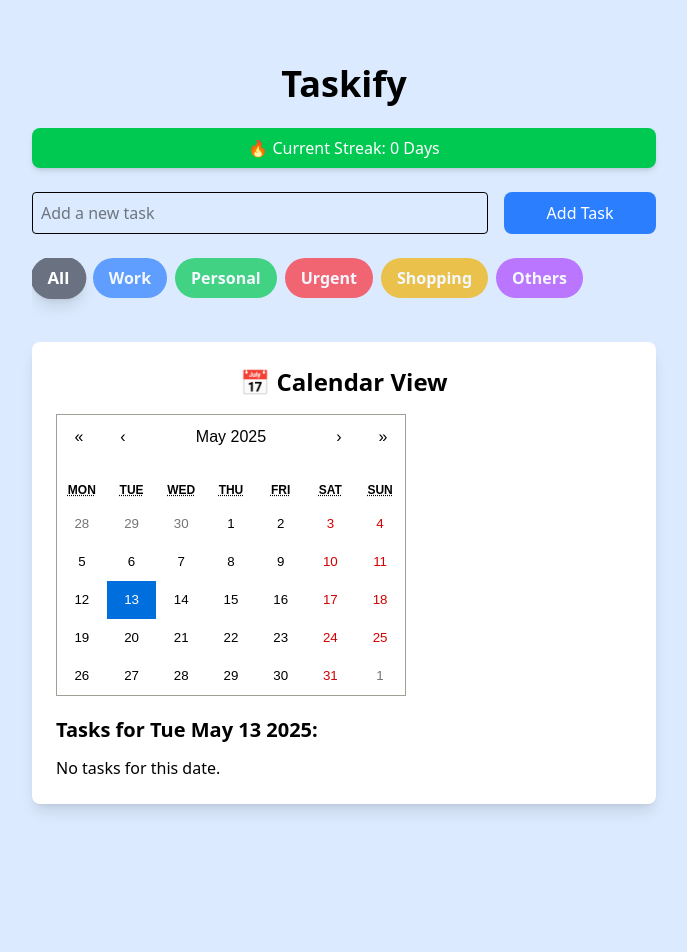
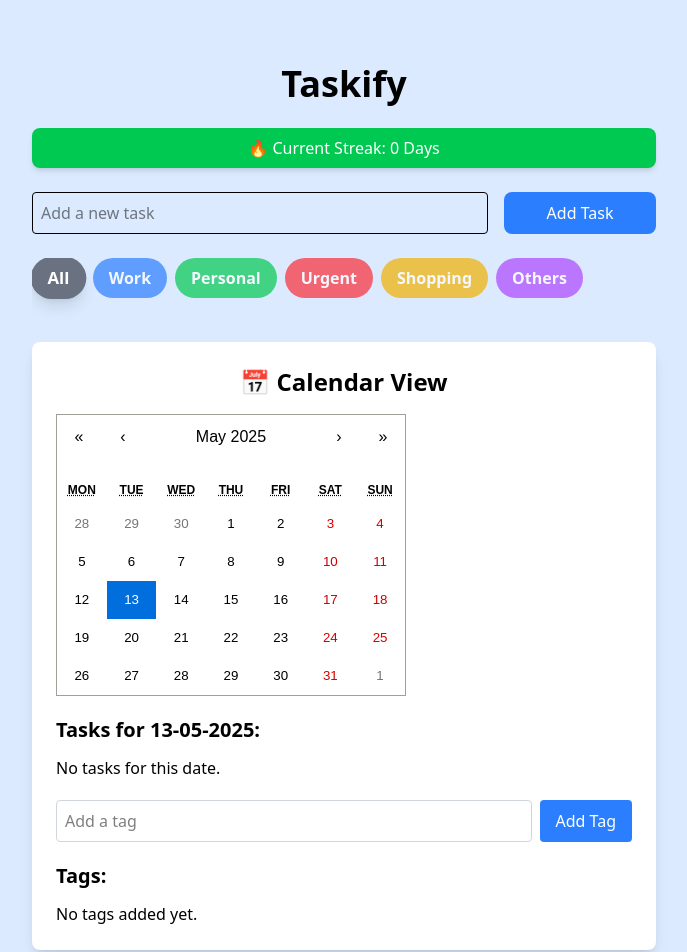
Before and after one commit to Ife-seyi/Taskify, a React (Vite) app: page / in a window 1280 px wide. Shown: the top 952 px of the page, without its empty margins (296-983 px from the left). Before the commit the page ends 828 px from the top, so only its background shows below. Built offline with nearby package versions, Linux system fonts and the light colour scheme.

Commit message:
updated CalenderView.jsx code

```diff
--- a/src/App.jsx
+++ b/src/App.jsx
@@ -182,16 +182,25 @@ function App() {
   }, [todos, streak, lastCompletedDate]);
 
   const addTodo = (text, dueDate, tag = 'Others') => {
+    // Ensure dueDate is valid before adding
+    const validDueDate = dueDate ? new Date(dueDate) : null;
+
+    if (validDueDate && isNaN(validDueDate.getTime())) {
+      alert('Invalid date. Please enter a correct date format.');
+      return;
+    }
+
     const newTodo = {
       id: Date.now(),
       text,
       completed: false,
       tag,
-      dueDate, // <-- Store the due date here
+      dueDate: validDueDate ? validDueDate.toISOString() : null,
     };
     setTodos([...todos, newTodo]);
     setNewTodo('');
   };
+
 
 
   const toggleComplete = (id) => {
--- a/src/Components/AddTodo.jsx
+++ b/src/Components/AddTodo.jsx
@@ -2,39 +2,69 @@ import React, { useState } from 'react';
 
 function AddTodo({ addTodo }) {
   const [inputText, setInputText] = useState('');
-  const [dueDate, setDueDate] = useState('');
+  const [inputDate, setInputDate] = useState('');
+  const [inputTag, setInputTag] = useState('Personal'); // Default tag
 
   const handleSubmit = (e) => {
     e.preventDefault();
-    if (inputText.trim() && dueDate) {
-      addTodo(inputText, dueDate);
+
+    console.log("Input Text:", inputText);
+    console.log("Input Date (raw):", inputDate);
+
+    if (inputText.trim() && inputDate) {
+      // Check if the date is valid
+      const validDate = new Date(inputDate);
+      console.log("Parsed Date (as Date object):", validDate);
+
+      if (isNaN(validDate.getTime())) {
+        alert('Invalid date. Please enter a correct date format.');
+        return;
+      }
+
+      console.log("Formatted Date (ISO):", validDate.toISOString());
+
+      // Call the parent addTodo function with formatted date
+      addTodo(inputText, validDate.toISOString(), inputTag);
       setInputText('');
-      setDueDate('');
+      setInputDate('');
     } else {
-      alert("Please enter both task and due date.");
+      alert('Please fill in all fields correctly.');
     }
   };
 
+
   return (
-    <form onSubmit={handleSubmit} className="flex flex-col gap-2 mb-4 md:flex-row">
+    <form onSubmit={handleSubmit} className="flex flex-col gap-2 mb-4">
       <input
         type="text"
         value={inputText}
         onChange={(e) => setInputText(e.target.value)}
-        className="p-2 border border-gray-300 rounded flex-1"
+        className="p-2 border border-gray-300 rounded"
         placeholder="Add a new task"
       />
+
       <input
         type="date"
-        value={dueDate}
-        onChange={(e) => setDueDate(e.target.value)}
+        value={inputDate}
+        onChange={(e) => setInputDate(e.target.value)}
         className="p-2 border border-gray-300 rounded"
+        placeholder="Select Date"
       />
-      <button
-        type="submit"
-        className="px-4 py-2 bg-blue-500 text-white rounded hover:bg-blue-600"
+
+      <select
+        value={inputTag}
+        onChange={(e) => setInputTag(e.target.value)}
+        className="p-2 border border-gray-300 rounded"
       >
-        Add
+        <option value="Personal">Personal</option>
+        <option value="Work">Work</option>
+        <option value="Urgent">Urgent</option>
+        <option value="Shopping">Shopping</option>
+        <option value="Others">Others</option>
+      </select>
+
+      <button type="submit" className="px-4 py-2 bg-blue-500 text-white rounded hover:bg-blue-600">
+        Add Tag
       </button>
     </form>
   );
--- a/src/Components/CalenderView.jsx
+++ b/src/Components/CalenderView.jsx
@@ -1,3 +1,72 @@
+// import React, { useState, useEffect } from 'react';
+// import Calendar from 'react-calendar';
+// import 'react-calendar/dist/Calendar.css';
+// import '../index.css'; // To override some calendar styles
+// import { motion } from 'framer-motion';
+
+// const CalendarView = ({ todos }) => {
+//   const [value, setValue] = useState(new Date());
+//   const [selectedDateTasks, setSelectedDateTasks] = useState([]);
+
+//   // Function to format date to YYYY-MM-DD
+//   const formatDate = (date) => {
+//     return date.toISOString().split('T')[0];
+//   };
+
+//   // Update tasks when date is clicked
+//   useEffect(() => {
+//     const selectedTasks = todos.filter(todo =>
+//       formatDate(new Date(todo.dueDate)) === formatDate(value)
+//     );
+//     setSelectedDateTasks(selectedTasks);
+//   }, [value, todos]);
+
+//   return (
+//     <motion.div
+//       className="bg-white p-6 rounded-lg shadow-lg mt-5"
+//       initial={{ opacity: 0 }}
+//       animate={{ opacity: 1 }}
+//       transition={{ duration: 0.5 }}
+//     >
+//       <h2 className="text-2xl font-bold mb-4 text-center">📅 Calendar View</h2>
+
+//       <Calendar
+//         onChange={setValue}
+//         value={value}
+//         tileClassName={({ date }) => {
+//           const formattedDate = formatDate(date);
+//           const taskOnDate = todos.some(todo => formatDate(new Date(todo.dueDate)) === formattedDate);
+
+//           if (taskOnDate) {
+//             return 'bg-blue-200';
+//           }
+//           return null;
+//         }}
+//       />
+
+//       <div className="mt-5">
+//         <h3 className="text-xl font-semibold mb-3">Tasks for {value.toDateString()}:</h3>
+//         {selectedDateTasks.length > 0 ? (
+//           <ul>
+//             {selectedDateTasks.map((task) => (
+//               <li key={task.id} className="mb-2">
+//                 <span className={`px-2 py-1 rounded-lg text-white ${task.completed ? 'bg-green-500' : 'bg-red-500'}`}>
+//                   {task.text}
+//                 </span>
+//               </li>
+//             ))}
+//           </ul>
+//         ) : (
+//           <p>No tasks for this date.</p>
+//         )}
+//       </div>
+//     </motion.div>
+//   );
+// };
+
+// export default CalendarView;
+
+
 import React, { useState, useEffect } from 'react';
 import Calendar from 'react-calendar';
 import 'react-calendar/dist/Calendar.css';
@@ -7,19 +76,68 @@ import { motion } from 'framer-motion';
 const CalendarView = ({ todos }) => {
   const [value, setValue] = useState(new Date());
   const [selectedDateTasks, setSelectedDateTasks] = useState([]);
+  const [newTag, setNewTag] = useState('');
+  const [tags, setTags] = useState([]);
+  const [selectedDate, setSelectedDate] = useState('');
 
-  // Function to format date to YYYY-MM-DD
+  // 🗓️ Function to format date to DD-MM-YYYY
   const formatDate = (date) => {
-    return date.toISOString().split('T')[0];
+    const day = String(date.getDate()).padStart(2, '0');
+    const month = String(date.getMonth() + 1).padStart(2, '0');
+    const year = date.getFullYear();
+    return `${day}-${month}-${year}`;
   };
 
-  // Update tasks when date is clicked
+  // 🎯 Update tasks when date is clicked
   useEffect(() => {
     const selectedTasks = todos.filter(todo =>
       formatDate(new Date(todo.dueDate)) === formatDate(value)
     );
     setSelectedDateTasks(selectedTasks);
+
+    // Update the selected date in DD-MM-YYYY format
+    const formatted = formatDate(value);
+    setSelectedDate(formatted);
   }, [value, todos]);
+
+  // 🔄 Load tags from localStorage
+  useEffect(() => {
+    const storedTags = JSON.parse(localStorage.getItem('tags')) || [];
+    setTags(storedTags);
+  }, []);
+
+  // ➕ Handle Add Tag
+  const handleAddTag = () => {
+    if (!selectedDate || !newTag) {
+      alert('Please select a date and enter a tag.');
+      return;
+    }
+
+    const dateParts = selectedDate.split('-');
+    if (dateParts.length !== 3) {
+      alert('Please enter the correct date format.');
+      return;
+    }
+
+    const formattedDate = `${dateParts[2]}-${dateParts[1]}-${dateParts[0]}`;
+    const dateObject = new Date(formattedDate);
+
+    if (isNaN(dateObject.getTime())) {
+      alert('Please enter the correct date format.');
+      return;
+    }
+
+    const newTagItem = {
+      date: selectedDate, // Store in DD-MM-YYYY
+      tag: newTag,
+    };
+
+    const updatedTags = [...tags, newTagItem];
+    setTags(updatedTags);
+    localStorage.setItem('tags', JSON.stringify(updatedTags));
+    setNewTag('');
+    alert('Tag added successfully!');
+  };
 
   return (
     <motion.div
@@ -45,7 +163,7 @@ const CalendarView = ({ todos }) => {
       />
 
       <div className="mt-5">
-        <h3 className="text-xl font-semibold mb-3">Tasks for {value.toDateString()}:</h3>
+        <h3 className="text-xl font-semibold mb-3">Tasks for {selectedDate}:</h3>
         {selectedDateTasks.length > 0 ? (
           <ul>
             {selectedDateTasks.map((task) => (
@@ -60,6 +178,41 @@ const CalendarView = ({ todos }) => {
           <p>No tasks for this date.</p>
         )}
       </div>
+
+      {/* Tag Input */}
+      <div className="mt-5 flex gap-2">
+        <input
+          type="text"
+          value={newTag}
+          onChange={(e) => setNewTag(e.target.value)}
+          className="p-2 border border-gray-300 rounded flex-1"
+          placeholder="Add a tag"
+        />
+        <button
+          onClick={handleAddTag}
+          className="px-4 py-2 bg-blue-500 text-white rounded hover:bg-blue-600"
+        >
+          Add Tag
+        </button>
+      </div>
+
+      {/* Displaying Tags */}
+      <div className="mt-5">
+        <h3 className="text-xl font-semibold mb-3">Tags:</h3>
+        {tags.length > 0 ? (
+          <ul>
+            {tags.map((tag, index) => (
+              <li key={index} className="mb-2">
+                <span className="px-2 py-1 rounded-lg bg-yellow-500 text-white">
+                  {tag.tag} - {tag.date}
+                </span>
+              </li>
+            ))}
+          </ul>
+        ) : (
+          <p>No tags added yet.</p>
+        )}
+      </div>
     </motion.div>
   );
 };
```
